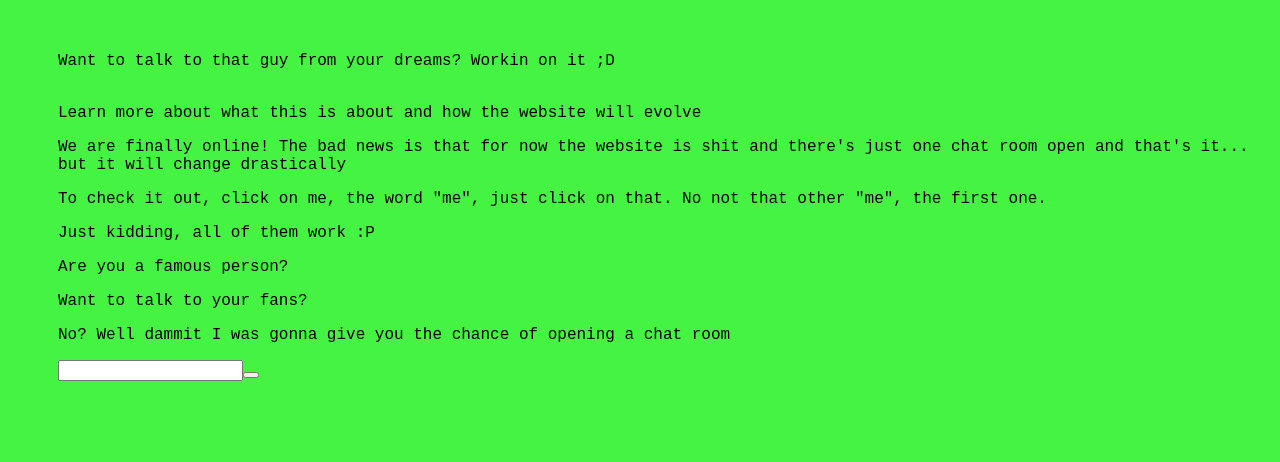
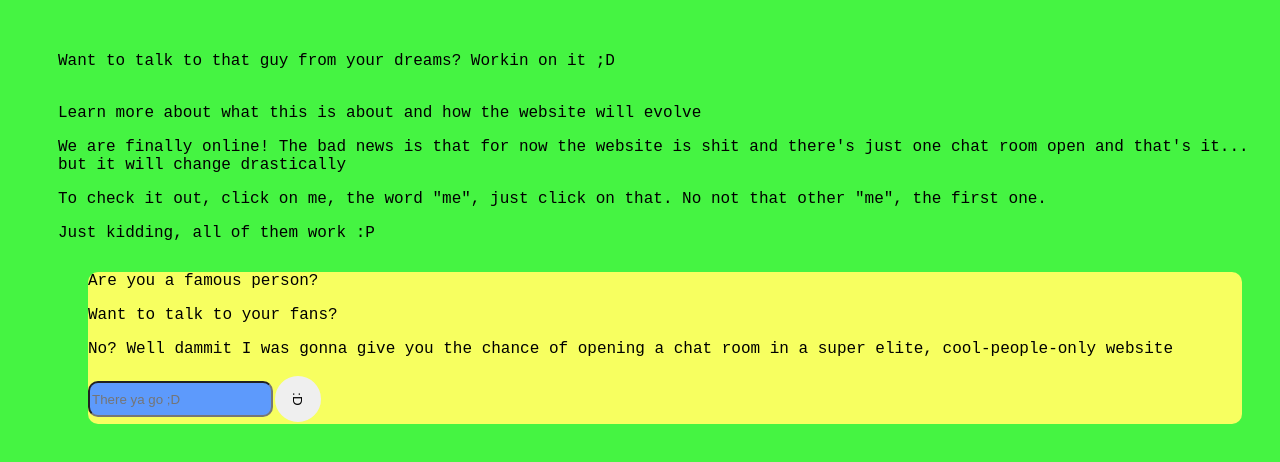
Before and after one commit to MStumpo/Zocial, a plain HTML site: page views/index.html in a window 1280 px wide. Shown: the part 110-572 px from the top of the page. Drawn offline with Linux system fonts and the light colour scheme.

Commit message:
changing index page

```diff
--- a/views/index.html
+++ b/views/index.html
@@ -22,7 +22,24 @@ a{
   text-decoration: none;
 }
 
-#chatroom-create
+#opener-div{
+  margin: 30px;
+  background-color: #f7ff60;
+  border-radius: 10px;
+}
+#name{
+              background-color: #5d9afc;
+              border-radius: 10px;
+              height: 30px;
+}
+#send-name{
+  width: 50px;
+  height: 50px;
+  border-radius: 50px;
+  border-style: solid;
+  border-color: #f7ff60;
+  transform: rotate(90deg);
+}
 
   </style>
 </head>
@@ -41,16 +58,15 @@ a{
       <div id="opener-div">
         <p>Are you a famous person?</p>
         <p>Want to talk to your fans?</p>
-        <p>No? Well dammit I was gonna give you the chance of opening a chat room</p>
-        <form id="chatroom-create" onsubmit="openchatroom()">
-          <input id="name" /><button type="submit" id="send-name"></button>
-        </form>
+        <p>No? Well dammit I was gonna give you the chance of opening a chat room in a super elite, cool-people-only website</p>
+          <input id="name" placeholder="There ya go ;D" /><button type="submit" id="send-name" onclick="openchatroom()"> :D</button>
       </div>
     </div>
 </body>
 <script type="text/javascript">
-  openchatroom(){
-    var name = $('#name');
+  function openchatroom(){
+    var name =  document.getElementById("name").value;
+    console.log(name);
   }
 </script>
 </html>
```
Also changed, not shown: views/chat.html (+5 -1 lines).
